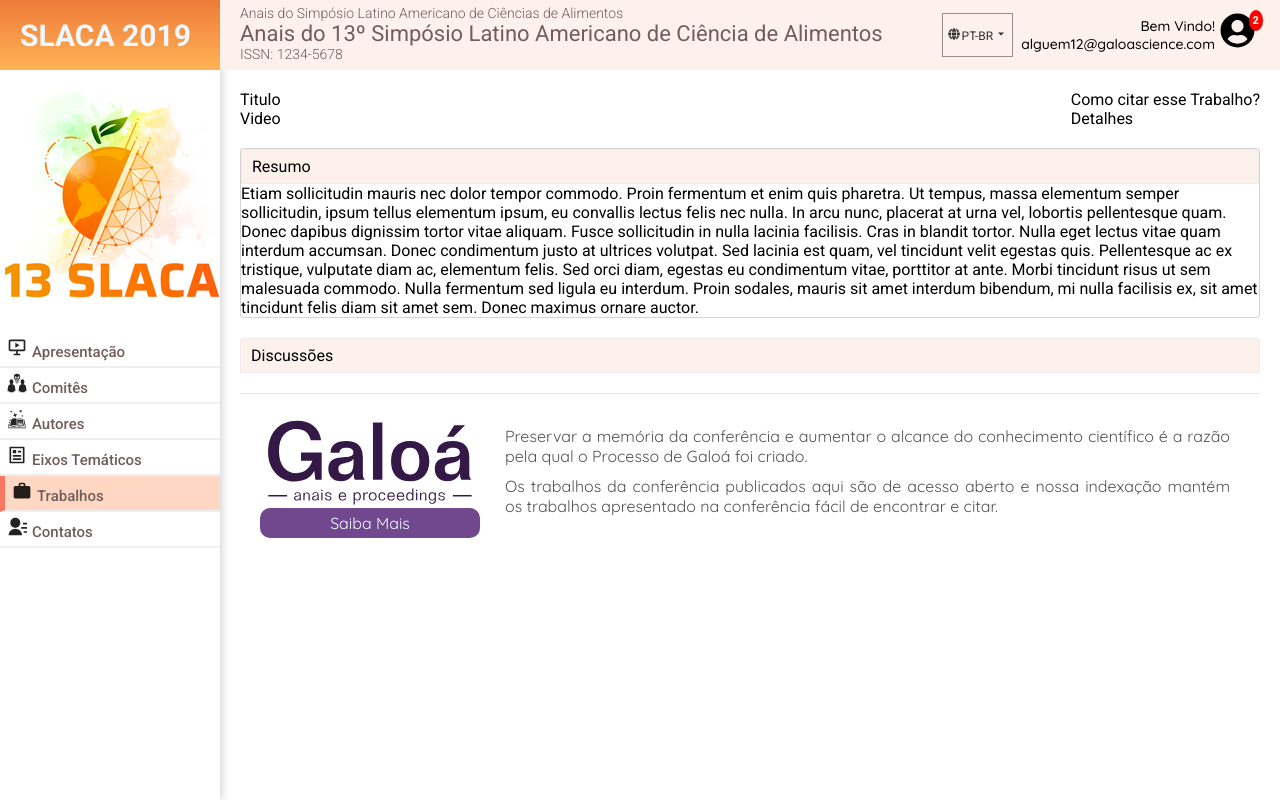
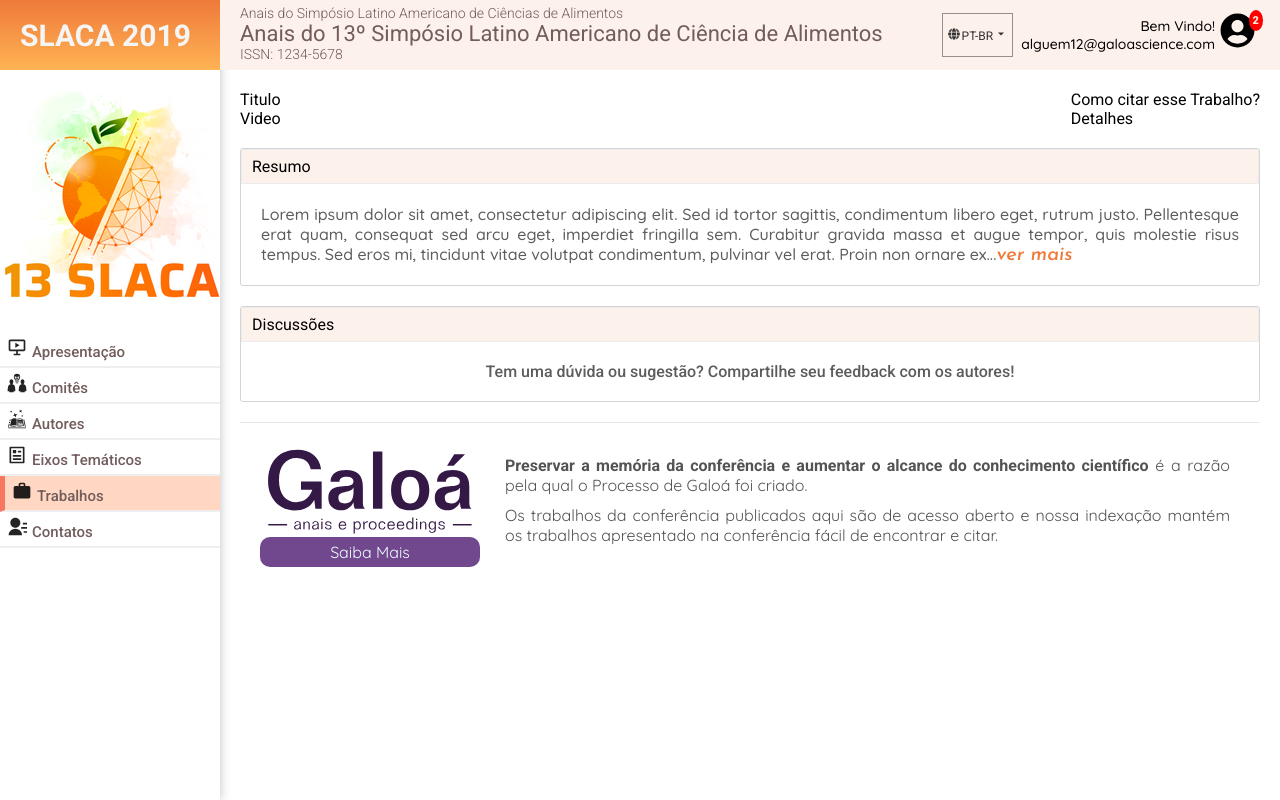
Before and after one commit to davi-miguel-sm/desafio-frontend, a React (Vite) app: page / in a window 1280 px wide. Built offline with nearby package versions, Linux system fonts and the light colour scheme.

Commit message:
Finalizei o tópico de resumo com a opção de ver mais/ver menos e iniciei o form dos tópicos

```diff
--- a/src/components/template/content/Content.css
+++ b/src/components/template/content/Content.css
@@ -4,27 +4,56 @@
 	margin-bottom: 10px;
 }
 
-.conteudo__resumo {
+.conteudo__box {
 	border: 1px solid var(--grey-border);
 	border-radius: 3px;
 	margin: 20px auto;
 }
 
-.conteudo__resumoTitulo {
+.conteudo__boxTitulo {
 	background: var(--cards-color);
 	border: 1px solid var(--white-border);
 	border-radius: 3px 3px 0px 0px;
 	padding: 7px 10px;
 }
 
-.conteudo__discussao {
-	border: 1px solid var(--grey-border);
-	border-radius: 3px;
-	margin: 20px auto;
+.conteudo__boxTexto {
+	padding: 10px;
+	color: #5c5c5c;
+	font-family: 'QuickSand';
+	font-weight: 500;
+	margin: 10px;
+	text-align: justify;
 }
-.conteudo__discussao {
-	background: var(--cards-color);
-	border: 1px solid var(--white-border);
-	border-radius: 3px 3px 0px 0px;
-	padding: 7px 10px;
+
+.box__discussao {
+	display: flex;
+	flex-direction: column;
 }
+
+#sugestao {
+	text-align: center;
+}
+
+#btnVer {
+	background: transparent;
+	color: #ee7a3a;
+	border: none;
+	font-size: 20px;
+	font-family: 'Josefin Sans';
+	cursor: pointer;
+}
+
+#btnVer:hover {
+	text-decoration: underline;
+}
+
+#btnVer:active {
+	color: #eeb191e0;
+}
+
+@media (max-width: 510px) {
+	.conteudo__video {
+		flex-direction: column;
+	}
+}
--- a/src/components/template/content/Content.jsx
+++ b/src/components/template/content/Content.jsx
@@ -1,39 +1,15 @@
 import React from 'react';
+import Resumo from './resumo/Resumo';
+import Discussao from './discussao/Discussao';
 import './Content.css';
+import Video from './video/Video';
 
 export default function Content() {
 	return (
 		<main className='conteudo'>
-			<div className='conteudo__video'>
-				<div>
-					<p>Titulo</p>
-					<p>Video</p>
-				</div>
-				<div>
-					<p>Como citar esse Trabalho?</p>
-					<p>Detalhes</p>
-				</div>
-			</div>
-			<div className='conteudo__resumo'>
-				<div className='conteudo__resumoTitulo'>Resumo</div>
-				<p>
-					Etiam sollicitudin mauris nec dolor tempor commodo. Proin fermentum et enim quis
-					pharetra. Ut tempus, massa elementum semper sollicitudin, ipsum tellus elementum
-					ipsum, eu convallis lectus felis nec nulla. In arcu nunc, placerat at urna vel,
-					lobortis pellentesque quam. Donec dapibus dignissim tortor vitae aliquam. Fusce
-					sollicitudin in nulla lacinia facilisis. Cras in blandit tortor. Nulla eget
-					lectus vitae quam interdum accumsan. Donec condimentum justo at ultrices
-					volutpat. Sed lacinia est quam, vel tincidunt velit egestas quis. Pellentesque
-					ac ex tristique, vulputate diam ac, elementum felis. Sed orci diam, egestas eu
-					condimentum vitae, porttitor at ante. Morbi tincidunt risus ut sem malesuada
-					commodo. Nulla fermentum sed ligula eu interdum. Proin sodales, mauris sit amet
-					interdum bibendum, mi nulla facilisis ex, sit amet tincidunt felis diam sit amet
-					sem. Donec maximus ornare auctor.
-				</p>
-			</div>
-			<div className='conteudo__discussao'>
-				<div className='conteudo__discussaoTitulo'>Discussões</div>
-			</div>
+			<Video />
+			<Resumo />
+			<Discussao />
 		</main>
 	);
 }
--- /dev/null
+++ b/src/components/template/content/discussao/Discussao.jsx
@@ -0,0 +1,15 @@
+import React, { useState } from 'react';
+import Formulario from './Formulario'
+
+export default function Discussao() {
+	return (
+		<div className='conteudo__box'>
+			<div className='conteudo__boxTitulo'>Discussões</div>
+			<div className='conteudo__boxTexto box__discussao'>
+				<p id='sugestao'>
+					Tem uma dúvida ou sugestão? Compartilhe seu feedback com os autores!
+				</p>
+			</div>
+		</div>
+	);
+}
--- /dev/null
+++ b/src/components/template/content/discussao/Formulario.jsx
@@ -0,0 +1,3 @@
+import React, { useState } from 'react';
+
+export default function Formulario() {}
--- /dev/null
+++ b/src/components/template/content/resumo/Resumo.jsx
@@ -0,0 +1,17 @@
+import React, { useState } from 'react';
+import { TextoCompleto, TextoComprimido } from './Texto';
+
+export default function Resumo() {
+	const [showMore, setShowMore] = useState(true);
+	return (
+		<div className='conteudo__box'>
+			<div className='conteudo__boxTitulo'>Resumo</div>
+			<p className='conteudo__boxTexto'>
+				{showMore ? <TextoComprimido /> : <TextoCompleto />}
+				<button onClick={() => setShowMore(!showMore)} id='btnVer'>
+					{showMore ? 'ver mais' : 'ver menos'}
+				</button>
+			</p>
+		</div>
+	);
+}
--- /dev/null
+++ b/src/components/template/content/resumo/Texto.jsx
@@ -0,0 +1,59 @@
+import React from 'react';
+
+export function TextoComprimido() {
+	return (
+		<>
+			Lorem ipsum dolor sit amet, consectetur adipiscing elit. Sed id tortor sagittis,
+			condimentum libero eget, rutrum justo. Pellentesque erat quam, consequat sed arcu eget,
+			imperdiet fringilla sem. Curabitur gravida massa et augue tempor, quis molestie risus
+			tempus. Sed eros mi, tincidunt vitae volutpat condimentum, pulvinar vel erat. Proin non
+			ornare ex...
+		</>
+	);
+}
+
+export function TextoCompleto() {
+	return (
+		<>
+			Lorem ipsum dolor sit amet, consectetur adipiscing elit. Aenean et varius leo. Integer
+			ac augue id nunc posuere dignissim. Ut imperdiet molestie eros nec vulputate. Mauris
+			tempus ornare arcu, sit amet feugiat purus imperdiet in. Ut et convallis metus, ut
+			congue risus. Morbi ipsum tellus, interdum nec velit at, pellentesque viverra massa. Sed
+			tincidunt lectus sed molestie interdum. Vivamus at massa semper sem porttitor gravida.
+			<br />
+			Ut augue augue, molestie id elit sit amet, congue placerat ex. Quisque imperdiet id
+			mauris quis euismod. Fusce non mauris vitae est tempor imperdiet at a lectus. Integer at
+			cursus erat. Etiam nibh enim, accumsan sed tortor et, pulvinar volutpat mi. Fusce ac
+			lacus ac risus porttitor semper. Aliquam ut facilisis diam. Phasellus ut mauris
+			hendrerit, dignissim neque eu, vestibulum nisi. Etiam et ipsum purus. Proin pretium,
+			mauris sit amet laoreet semper, velit tortor egestas justo, vel rhoncus augue nisi
+			tempus urna. Quisque nisl nisi, convallis sed rhoncus id, mattis ac nulla. In hac
+			habitasse platea dictumst. Cras dictum tempor justo eget maximus. Donec posuere
+			condimentum nibh eget maximus. Interdum et malesuada fames ac ante ipsum primis in
+			faucibus. Quisque elit orci, placerat id sollicitudin a, pretium non purus.
+			<br />
+			Vestibulum non ullamcorper risus. Sed vitae risus nec felis ultricies blandit eu quis
+			nunc. Suspendisse potenti. Duis elementum, nisi pellentesque lobortis pharetra, risus
+			lectus sagittis nulla, ut luctus diam nunc vitae lectus. Cras lobortis justo nibh. In
+			sit amet mauris euismod, mollis enim ut, sollicitudin sem. Class aptent taciti sociosqu
+			ad litora torquent per conubia nostra, per inceptos himenaeos. In vitae dapibus mauris,
+			vitae hendrerit augue. Proin quis ligula sapien.
+			<br />
+			Fusce nec tempus lacus. Maecenas non odio odio. Pellentesque id elit enim. Etiam
+			scelerisque urna malesuada erat varius, vitae ultrices dui pretium. Nam molestie neque
+			quis condimentum molestie. Sed facilisis luctus purus, aliquam eleifend nisi faucibus
+			at. Integer ex erat, auctor non sodales vel, convallis eu sapien. Nullam in mattis est.
+			Lorem ipsum dolor sit amet, consectetur adipiscing elit. Curabitur porta dui dui.
+			Pellentesque fringilla felis justo, ut scelerisque dolor dictum nec. Donec in tempus
+			augue, vitae euismod mauris. Morbi sagittis fermentum tincidunt. Suspendisse velit
+			lacus, congue nec felis nec, finibus pellentesque nibh. Nulla efficitur lobortis justo,
+			ut vehicula nulla fringilla mattis.
+			<br />
+			Maecenas sed porta tortor. Quisque rutrum auctor magna in fringilla. Aliquam erat
+			volutpat. Ut maximus mattis felis, at elementum justo facilisis id. Cras a fringilla
+			est, non blandit tortor. Sed congue nisl id velit dapibus feugiat. Integer turpis
+			lectus, dapibus sit amet ornare a, consectetur sit amet nisi. Lorem ipsum dolor sit
+			amet, consectetur adipiscing elit.
+		</>
+	);
+}
--- /dev/null
+++ b/src/components/template/content/video/Video.jsx
@@ -0,0 +1,16 @@
+import React from 'react';
+
+export default function Video() {
+	return (
+		<div className='conteudo__video'>
+			<div>
+				<p>Titulo</p>
+				<p>Video</p>
+			</div>
+			<div>
+				<p>Como citar esse Trabalho?</p>
+				<p>Detalhes</p>
+			</div>
+		</div>
+	);
+}
--- a/src/components/template/footer/Footer.css
+++ b/src/components/template/footer/Footer.css
@@ -48,7 +48,7 @@
 	text-align: justify;
 }
 
-@media (max-width: 481px) {
+@media (max-width: 510px) {
 	.rodape {
 		flex-direction: column;
 	}
--- a/src/components/template/footer/Footer.jsx
+++ b/src/components/template/footer/Footer.jsx
@@ -13,8 +13,11 @@ export default function Footer(props) {
 			</div>
 			<div className='rodape__containerTexto'>
 				<p>
-					Preservar a memória da conferência e aumentar o alcance do conhecimento
-					científico é a razão pela qual o Processo de Galoá foi criado.
+					<strong>
+						Preservar a memória da conferência e aumentar o alcance do conhecimento
+						científico
+					</strong>{' '}
+					é a razão pela qual o Processo de Galoá foi criado.
 				</p>
 				<p>
 					Os trabalhos da conferência publicados aqui são de acesso aberto e nossa
--- a/src/components/template/menu/sidemenu/SideMenu.css
+++ b/src/components/template/menu/sidemenu/SideMenu.css
@@ -3,9 +3,10 @@
 }
 
 .menulateral__slogan {
+	position: relative;
 	display: flex;
 	background: var(--top-gradient);
-	color: aliceblue;
+	color: var(--white-color);
 	padding: 10px 20px;
 	height: 70px;
 	align-items: center;
@@ -28,14 +29,16 @@
 .li__item:hover {
 	text-decoration: underline;
 	cursor: pointer;
+	background-color: #ffd7c2;
 }
 
 .li__ativo {
 	background: #ffd7c2;
-	border-left: solid 5px rgb(247, 119, 96);
+	border-left: solid 5px #f77760;
 }
 
 .li__icon {
+
 	color: #000000dc;
 	margin: 0px 5px;
 	font-size: 20px;
--- a/src/main/App.css
+++ b/src/main/App.css
@@ -1,4 +1,4 @@
-@import url('https://fonts.googleapis.com/css2?family=Quicksand:wght@400;500;700&family=Roboto:wght@100;300;400;500;700;900&display=swap');
+@import url('https://fonts.googleapis.com/css2?family=Josefin+Sans:ital,wght@1,500&family=Quicksand:wght@400;500;700&family=Roboto:wght@100;300;400;500;700;900&display=swap');
 
 :root {
 	--cards-color: #fdf1eb;
@@ -8,6 +8,18 @@
 	--font-color: #725c5c;
 	--top-gradient: linear-gradient(to top, #ffb354, #ee7a3a);
 	--shadow: 0px 0px 10px #00000040;
+}
+
+::-webkit-scrollbar-track {
+	background-color: #f4f4f4;
+}
+::-webkit-scrollbar {
+	width: 7px;
+	background: #f4f4f4;
+}
+::-webkit-scrollbar-thumb {
+	border-radius: 10px;
+	background: #ee7a3a;
 }
 
 * {
@@ -64,13 +76,13 @@ a {
 	}
 
 	.login__conta p {
-		color: var(--login-color);
+		color: var(--white-color);
 		font-weight: 500;
 		font-family: 'QuickSand';
 	}
 
 	.login__icone {
-		color: var(--login-color);
+		color: var(--white-color);
 		font-size: 40px;
 	}
 }
```
Also changed, not shown: src/components/template/content/discussao/Topicos.jsx (added).
